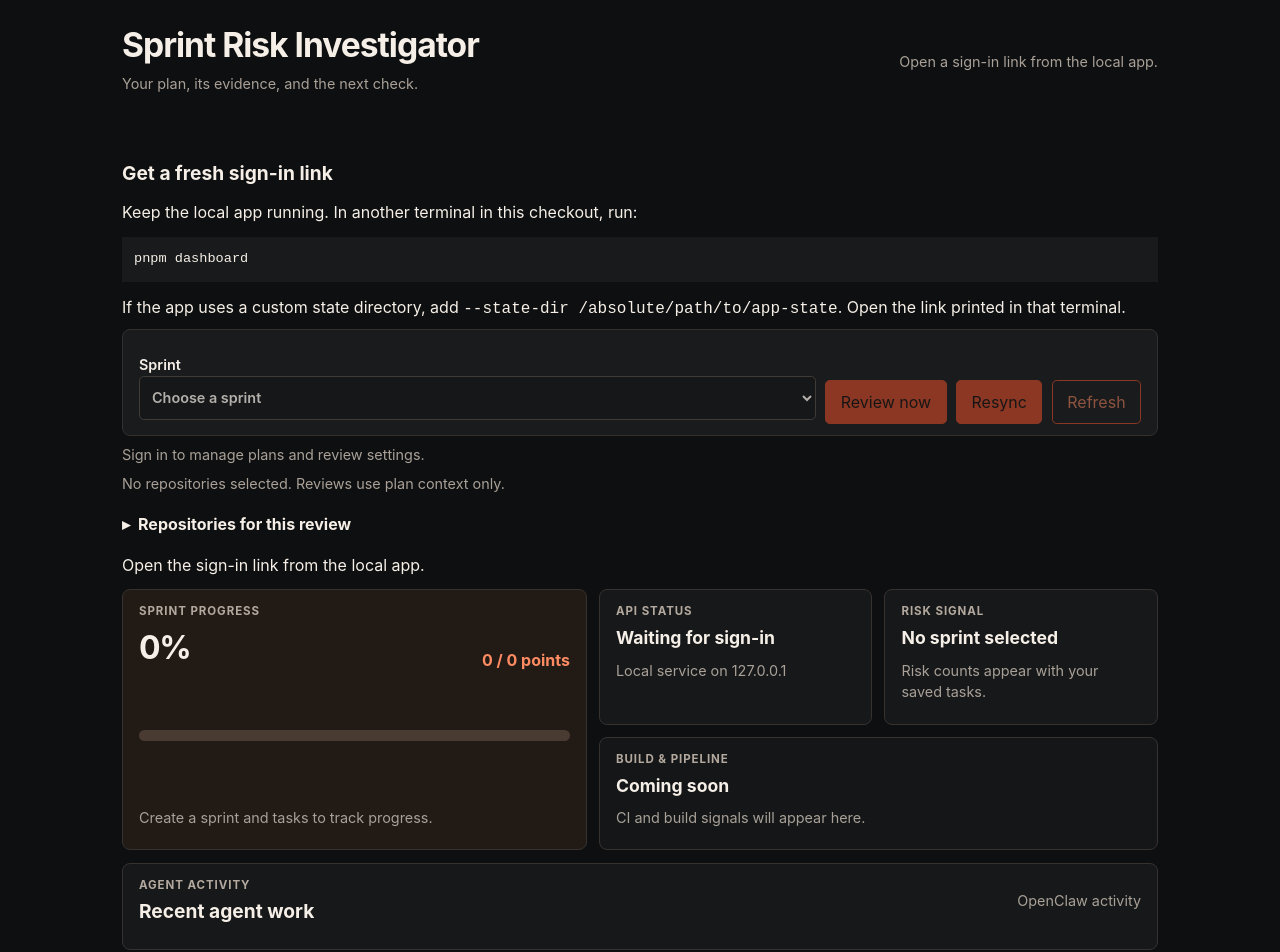
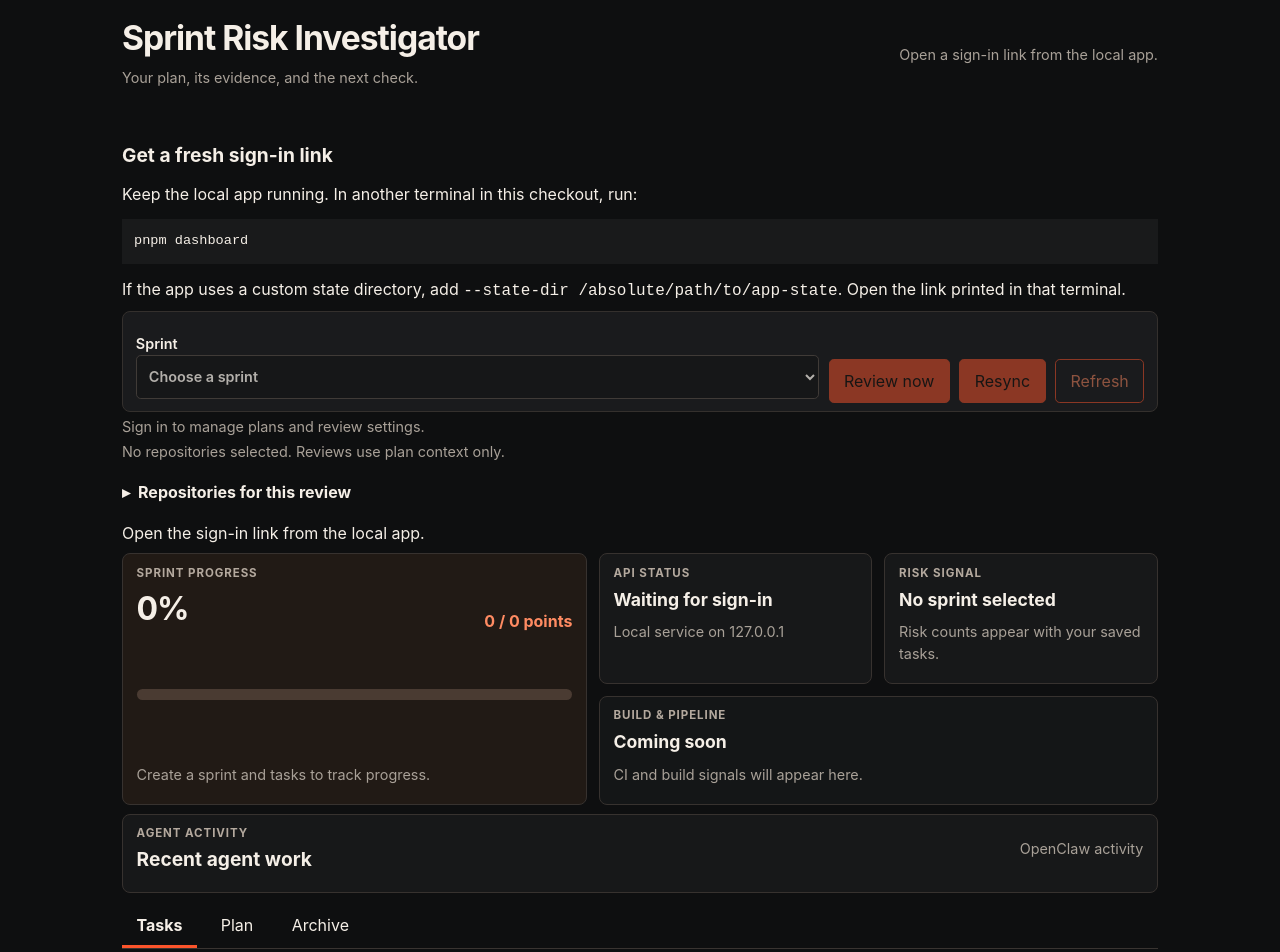
Before and after one commit to patrickdxiao/AI-risk-manager, a website: page src/dashboard/index.html in a window 1280 px wide. Shown: the top 952 px of the page. Drawn offline with Linux system fonts and the light colour scheme.

Commit message:
style: tighten dashboard workspace layout

```diff
--- a/src/dashboard/dashboard.css
+++ b/src/dashboard/dashboard.css
@@ -20,14 +20,14 @@ main,
 footer {
   max-width: 1100px;
   margin: auto;
-  padding: 1rem 2rem;
+  padding: 0.65rem 2rem;
 }
 header {
   display: flex;
   justify-content: space-between;
   align-items: center;
   gap: 1rem;
-  padding-top: 1.25rem;
+  padding-top: 0.85rem;
 }
 h1 {
   font-size: clamp(1.4rem, 4vw, 2.1rem);
@@ -64,7 +64,7 @@ nav,
   flex-wrap: wrap;
 }
 .toolbar {
-  padding: 0.7rem 1rem;
+  padding: 0.5rem 0.8rem;
   background: #1a1b1d;
   border: 1px solid #34302d;
   border-radius: 0.5rem;
@@ -74,12 +74,12 @@ nav,
   display: grid;
   grid-template-columns: 1.7fr 1fr 1fr;
   gap: 0.75rem;
-  margin: 0.8rem 0;
+  margin: 0.55rem 0;
 }
 .overview-card,
 .subagents-panel {
   min-width: 0;
-  padding: 0.8rem 1rem;
+  padding: 0.65rem 0.85rem;
   background: #171819;
   border: 1px solid #37322f;
   border-radius: 0.5rem;
@@ -89,7 +89,7 @@ nav,
   display: flex;
   flex-direction: column;
   justify-content: space-between;
-  min-height: 8rem;
+  min-height: 6.8rem;
   background: #211a15;
 }
 .overview-card--pipeline {
@@ -145,7 +145,7 @@ nav,
   border-radius: 999px;
 }
 .subagents-panel {
-  margin: 0.8rem 0 1rem;
+  margin: 0.55rem 0 0.7rem;
 }
 .subagents-panel h2 {
   margin: 0.15rem 0 0;
@@ -154,10 +154,10 @@ nav,
   display: grid;
   grid-template-columns: repeat(3, minmax(0, 1fr));
   gap: 0.75rem;
-  margin-top: 0.7rem;
+  margin-top: 0.5rem;
 }
 .agent-card {
-  padding: 0.7rem 0.85rem;
+  padding: 0.55rem 0.7rem;
   background: #1c1d1f;
   border: 1px solid #3b3531;
   border-radius: 0.35rem;
@@ -189,7 +189,7 @@ nav,
   min-width: 12rem;
 }
 nav {
-  margin: 0.8rem 0;
+  margin: 0.55rem 0;
   border-bottom: 1px solid #393431;
 }
 nav button {
@@ -470,3 +470,8 @@ pre {
 #provider-status {
   max-width: 80ch;
 }
+#provider-status,
+#scope-summary,
+#action-status {
+  margin: 0.25rem 0;
+}
```
